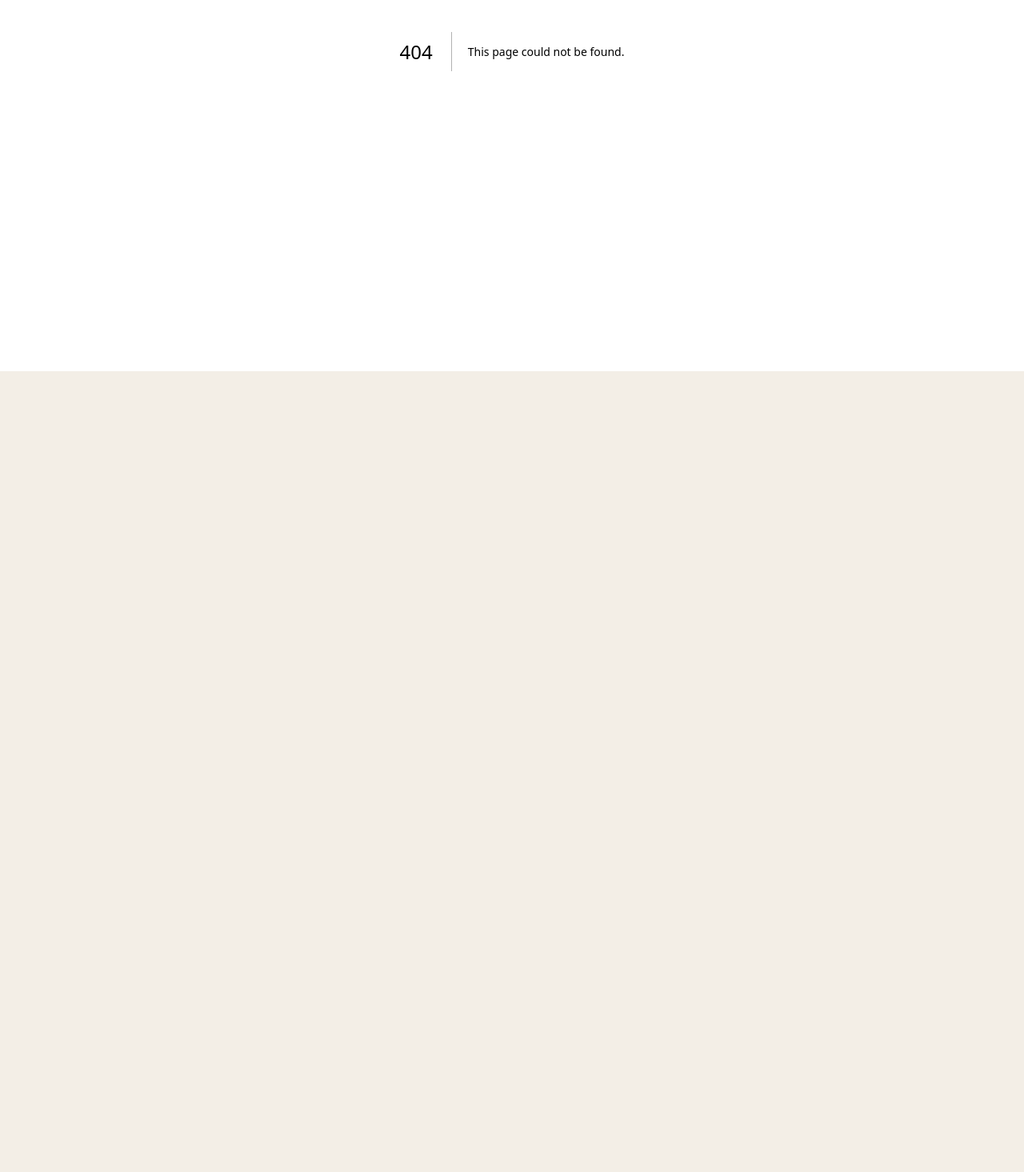
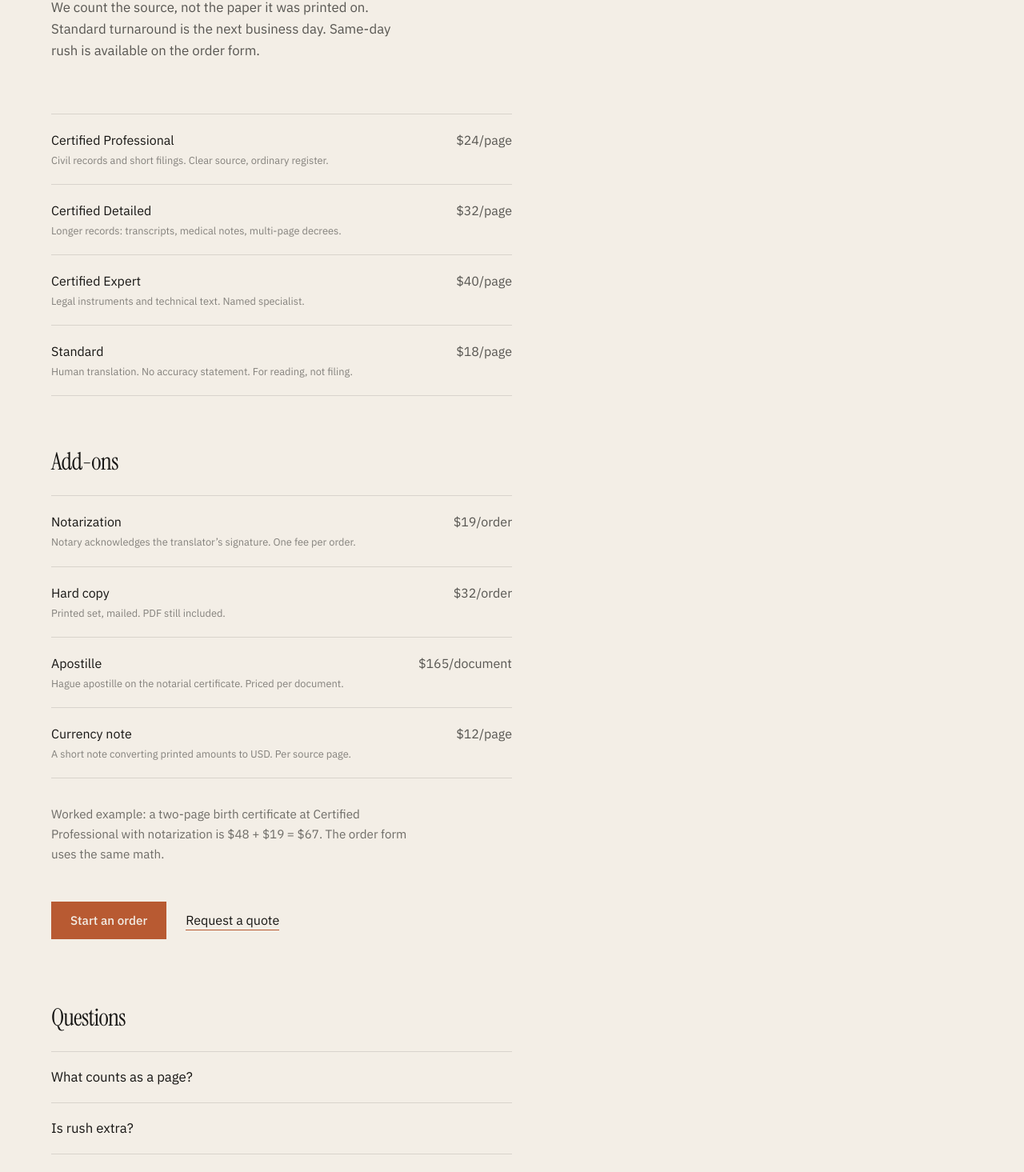
Before and after one commit to pearsonownz1/translatenow-web, a Next.js app: page /pricing in a window 1280 px wide. Before the commit this address had no page. Shown: the part 336-1801 px from the top of the page at 80% size. Before the commit the page ends 800 px from the top, so only its background shows below. Built offline with nearby package versions, Linux system fonts and the light colour scheme.

Commit message:
Add FAQ and pricing pages

```diff
--- /dev/null
+++ b/app/(site)/faq/page.tsx
@@ -0,0 +1,73 @@
+import type { Metadata } from "next";
+import { DualCta } from "@/components/article-blocks";
+import { Faq } from "@/components/faq";
+import { PageShell } from "@/components/page-shell";
+import { PAGE_WORDS, TIERS, formatUsd } from "@/lib/pricing";
+
+export const metadata: Metadata = {
+  title: "FAQ",
+  description:
+    "Pages, certification, USCIS, IRCC, notarization, apostille, turnaround, and this demo checkout.",
+};
+
+export default function FaqPage() {
+  return (
+    <PageShell
+      kicker="FAQ"
+      title="Short answers."
+      lede="If the receiving office printed an instruction, that instruction wins."
+    >
+      <div className="mt-16 max-w-xl">
+        <Faq
+          items={[
+            {
+              q: "What is a page?",
+              a: `Up to ${PAGE_WORDS} words in the source. A sparse civil extract is usually one page. A transcript is not.`,
+            },
+            {
+              q: "Certified or standard?",
+              a: "Certified includes a signed accuracy statement. Standard is the translation only. If an office asked for a certified translation, use certified.",
+            },
+            {
+              q: "Does USCIS approve you?",
+              a: "No. USCIS does not approve or endorse translation vendors. We supply a statement written to the style of 8 CFR 103.2(b)(3). Acceptance still depends on the source.",
+            },
+            {
+              q: "Does IRCC approve you?",
+              a: "No. IRCC does not approve or endorse vendors either. Canadian filings get a complete translation and a translator certification as the instruction describes.",
+            },
+            {
+              q: "Do I need a notary?",
+              a: "Only if something in writing asked for one. The federal USCIS regulation does not. Notarization is $19 per order.",
+            },
+            {
+              q: "What is an apostille?",
+              a: "A Hague certificate on the notarial paper, used when a foreign office asked for one. $165 per document. It is not a translation.",
+            },
+            {
+              q: "How fast?",
+              a: "Standard is the next business day. Rush is same day, offered as a checkbox. Published page rates do not change for rush in this demo.",
+            },
+            {
+              q: "Which languages?",
+              a: "Seventy-plus names on the languages page. If yours is missing, use the quote form.",
+            },
+            {
+              q: "Do you store my files?",
+              a: "Not in this demo. The order form keeps filename and size in the browser only. Nothing is uploaded.",
+            },
+            {
+              q: "Will I be charged?",
+              a: "No. The pay button does not collect a card and does not charge. The total is so you can see the math.",
+            },
+            {
+              q: "What does Certified Professional cost?",
+              a: `${formatUsd(TIERS.professional.price)} per page. Detailed is ${formatUsd(TIERS.detailed.price)}. Expert is ${formatUsd(TIERS.expert.price)}. Standard is ${formatUsd(TIERS.standard.price)}.`,
+            },
+          ]}
+        />
+      </div>
+      <DualCta />
+    </PageShell>
+  );
+}
--- /dev/null
+++ b/app/(site)/pricing/page.tsx
@@ -0,0 +1,139 @@
+import type { Metadata } from "next";
+import Link from "next/link";
+import { Cta } from "@/components/cta";
+import { Faq } from "@/components/faq";
+import { ADDONS, PAGE_WORDS, TIERS, formatUsd } from "@/lib/pricing";
+
+export const metadata: Metadata = {
+  title: "Pricing",
+  description:
+    "Certified Professional $24/page, Detailed $32, Expert $40. Standard $18. A page is 250 words. Add-ons priced separately.",
+};
+
+const tierRows = [
+  TIERS.professional,
+  TIERS.detailed,
+  TIERS.expert,
+  TIERS.standard,
+];
+
+export default function PricingPage() {
+  return (
+    <article className="px-6 pb-24 pt-10 md:px-12 lg:px-16">
+      <p className="text-[0.7rem] uppercase tracking-[0.16em] text-ink/45">
+        Pricing
+      </p>
+      <h1 className="mt-4 font-display max-w-[14ch] text-[clamp(3rem,8vw,6.5rem)] leading-[0.92] tracking-tight">
+        A page is {PAGE_WORDS} words.
+      </h1>
+      <p className="mt-8 max-w-md text-[1.05rem] leading-relaxed text-ink/70">
+        We count the source, not the paper it was printed on. Standard
+        turnaround is the next business day. Same-day rush is available on the
+        order form.
+      </p>
+
+      <dl className="mt-16 max-w-xl divide-y divide-hairline border-y border-hairline">
+        {tierRows.map((tier) => (
+          <div
+            key={tier.id}
+            className="flex items-baseline justify-between gap-6 py-5"
+          >
+            <dt>
+              <span className="block">{tier.name}</span>
+              <span className="mt-1 block text-[0.8rem] text-ink/50">
+                {tier.blurb}
+              </span>
+            </dt>
+            <dd className="shrink-0 text-ink/70">
+              {formatUsd(tier.price)}
+              /page
+            </dd>
+          </div>
+        ))}
+      </dl>
+
+      <h2 className="mt-16 font-display text-3xl tracking-tight">Add-ons</h2>
+      <dl className="mt-6 max-w-xl divide-y divide-hairline border-y border-hairline">
+        <div className="flex items-baseline justify-between gap-6 py-5">
+          <dt>
+            <span className="block">{ADDONS.notarization.name}</span>
+            <span className="mt-1 block text-[0.8rem] text-ink/50">
+              {ADDONS.notarization.blurb}
+            </span>
+          </dt>
+          <dd className="shrink-0 text-ink/70">
+            {formatUsd(ADDONS.notarization.price)}/order
+          </dd>
+        </div>
+        <div className="flex items-baseline justify-between gap-6 py-5">
+          <dt>
+            <span className="block">{ADDONS.hardCopy.name}</span>
+            <span className="mt-1 block text-[0.8rem] text-ink/50">
+              {ADDONS.hardCopy.blurb}
+            </span>
+          </dt>
+          <dd className="shrink-0 text-ink/70">
+            {formatUsd(ADDONS.hardCopy.price)}/order
+          </dd>
+        </div>
+        <div className="flex items-baseline justify-between gap-6 py-5">
+          <dt>
+            <span className="block">{ADDONS.apostille.name}</span>
+            <span className="mt-1 block text-[0.8rem] text-ink/50">
+              {ADDONS.apostille.blurb}
+            </span>
+          </dt>
+          <dd className="shrink-0 text-ink/70">
+            {formatUsd(ADDONS.apostille.price)}/document
+          </dd>
+        </div>
+        <div className="flex items-baseline justify-between gap-6 py-5">
+          <dt>
+            <span className="block">{ADDONS.currencyNote.name}</span>
+            <span className="mt-1 block text-[0.8rem] text-ink/50">
+              {ADDONS.currencyNote.blurb}
+            </span>
+          </dt>
+          <dd className="shrink-0 text-ink/70">
+            {formatUsd(ADDONS.currencyNote.price)}/page
+          </dd>
+        </div>
+      </dl>
+
+      <p className="mt-8 max-w-md text-[0.95rem] leading-relaxed text-ink/60">
+        Worked example: a two-page birth certificate at Certified Professional
+        with notarization is {formatUsd(TIERS.professional.price * 2)} +{" "}
+        {formatUsd(ADDONS.notarization.price)} ={" "}
+        {formatUsd(TIERS.professional.price * 2 + ADDONS.notarization.price)}.
+        The order form uses the same math.
+      </p>
+
+      <div className="mt-12 flex flex-wrap items-center gap-6">
+        <Cta href="/order">Start an order</Cta>
+        <Link href="/quote" className="copper-underline">
+          Request a quote
+        </Link>
+      </div>
+
+      <section className="mt-20 max-w-xl">
+        <h2 className="mb-6 font-display text-3xl tracking-tight">Questions</h2>
+        <Faq
+          items={[
+            {
+              q: "What counts as a page?",
+              a: `Up to ${PAGE_WORDS} words in the source. Seals and stamps are described, not ignored. A sparse one-sheet certificate is usually one page.`,
+            },
+            {
+              q: "Is rush extra?",
+              a: "Same-day rush is offered on the order form in this demo. The published page rates do not change.",
+            },
+            {
+              q: "Do you take cards here?",
+              a: "No. This storefront is a demo. The pay button does not charge and no card is collected.",
+            },
+          ]}
+        />
+      </section>
+    </article>
+  );
+}
```
